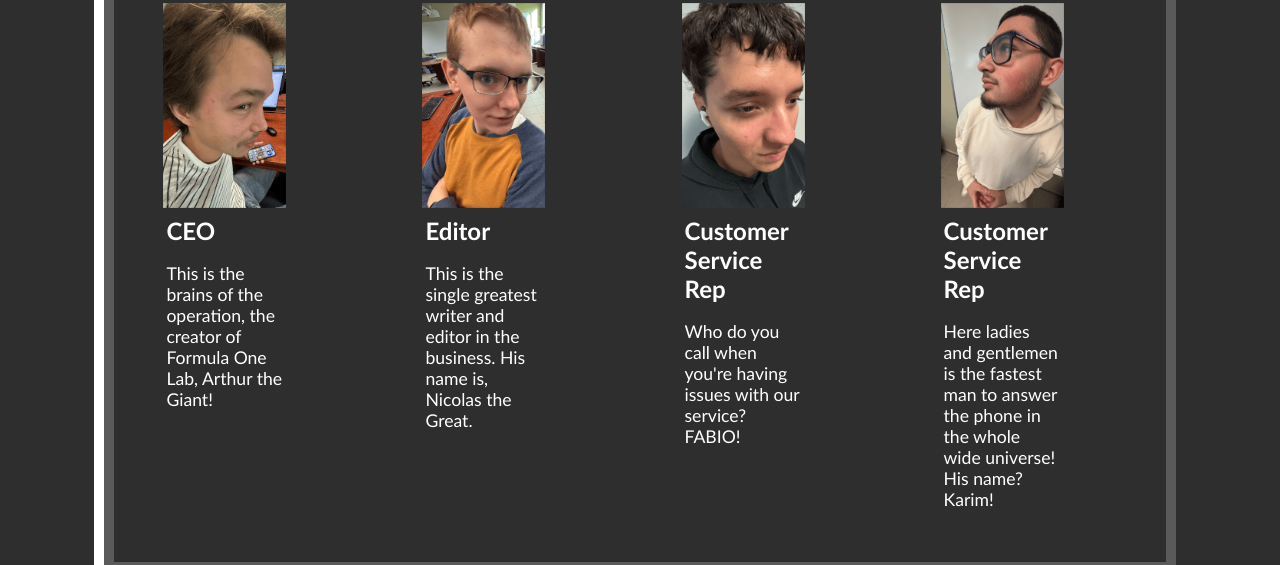
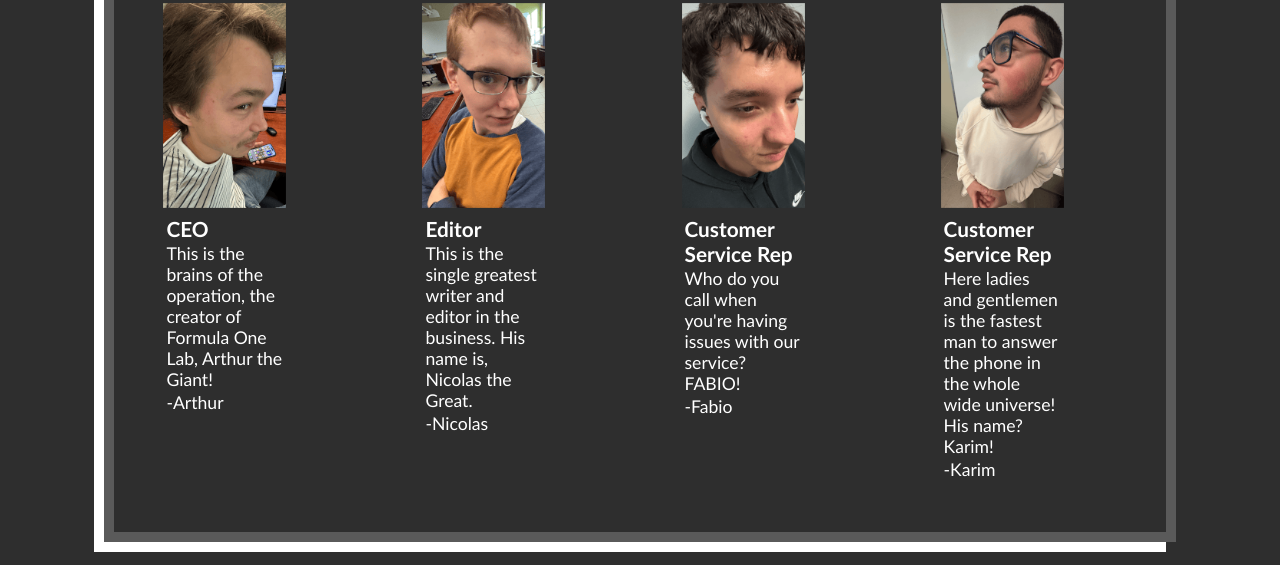
Before and after one commit to nicolasbovalet/theformulaonelab.github.io, a plain HTML site: page aboutus.html in a window 1280 px wide. Shown: the part 663-1228 px from the top of the page. Drawn offline with Linux system fonts and the light colour scheme.

Commit message:
Only missing links

```diff
--- a/aboutus.html
+++ b/aboutus.html
@@ -55,22 +55,26 @@
                 <div id="num1">
                     <img src="./images/Arthur.png" alt="Picture of CEO" class="cuties">
                     <h2>CEO</h2>
-                    <p>This is the brains of the operation, the creator of Formula One Lab, Arthur the Giant!</p>
+                    <p class="not-Mobile">This is the brains of the operation, the creator of Formula One Lab, Arthur the Giant!</p>
+                    <p>-Arthur</p>
                 </div>
                 <div id="num2">
                     <img src="./images/Nic.png" alt="Picure of Lead Writer and Editor" class="cuties">
                     <h2>Editor</h2>
-                    <p>This is the single greatest writer and editor in the business. His name is, Nicolas the Great.</p>
+                    <p class="not-Mobile">This is the single greatest writer and editor in the business. His name is, Nicolas the Great.</p>
+                    <p>-Nicolas</p>
                 </div>
                 <div id="num3">
                     <img src="./images/Fabio.png" alt="Picture of Customer Service Rep" class="cuties">
-                    <h2>Customer Service Rep</h4>
-                    <p>Who do you call when you're having issues with our service? FABIO!</p>
+                    <h2>Customer Service Rep</h2>
+                    <p class="not-Mobile">Who do you call when you're having issues with our service? FABIO!</p>
+                    <p>-Fabio</p>
                 </div>
                 <div id="num4">
                     <img src="./images/Karim.png" alt="Picture of Customer Service Rep" class="cuties">
                     <h2>Customer Service Rep</h2>
-                    <p>Here ladies and gentlemen is the fastest man to answer the phone in the whole wide universe! His name? Karim!</p>
+                    <p class="not-Mobile">Here ladies and gentlemen is the fastest man to answer the phone in the whole wide universe! His name? Karim!</p>
+                    <p>-Karim</p>
                 </div>
             </div>
         </section>
--- a/styles/style.css
+++ b/styles/style.css
@@ -491,6 +491,9 @@ h2 {
   h2 {
     padding: 0;
   }
+  .not-Mobile{
+    display: inline-block !important;
+  }
 }
 
 @media all and (min-width: 900px) {
@@ -528,12 +531,11 @@ h2 {
   }
 }
 #form-grid {
-  display: flex;
+  display: grid;
   justify-content: center;
   align-items: center;
   min-height: 100vh;
-  padding: 0em;
-  box-sizing: border-box;
+  padding: 0;
   margin: 0;
 }
 #form {
@@ -542,6 +544,7 @@ h2 {
   width: 100%;
   max-width: 600px;
   padding: 0em;
+  padding-right: 0;
   textarea {
     background-color: var(--dark);
   }
@@ -625,17 +628,24 @@ h2 {
   h2{
     padding-top: 10px;
     width: 50%;
+    display: inline-block;
+    font-size: 1.3em;
   }
   p {
-    padding-top: 1em;
+    padding-top: .1em;
     width: 50%;
     font-size: .9em;
+
   }
   .cuties {
     justify-self: end;
     width: 50%;
     height: auto;
   }
+  .not-Mobile{
+    display: none;
+  }
+
 }
 .testimonial{
   display: grid;
```
